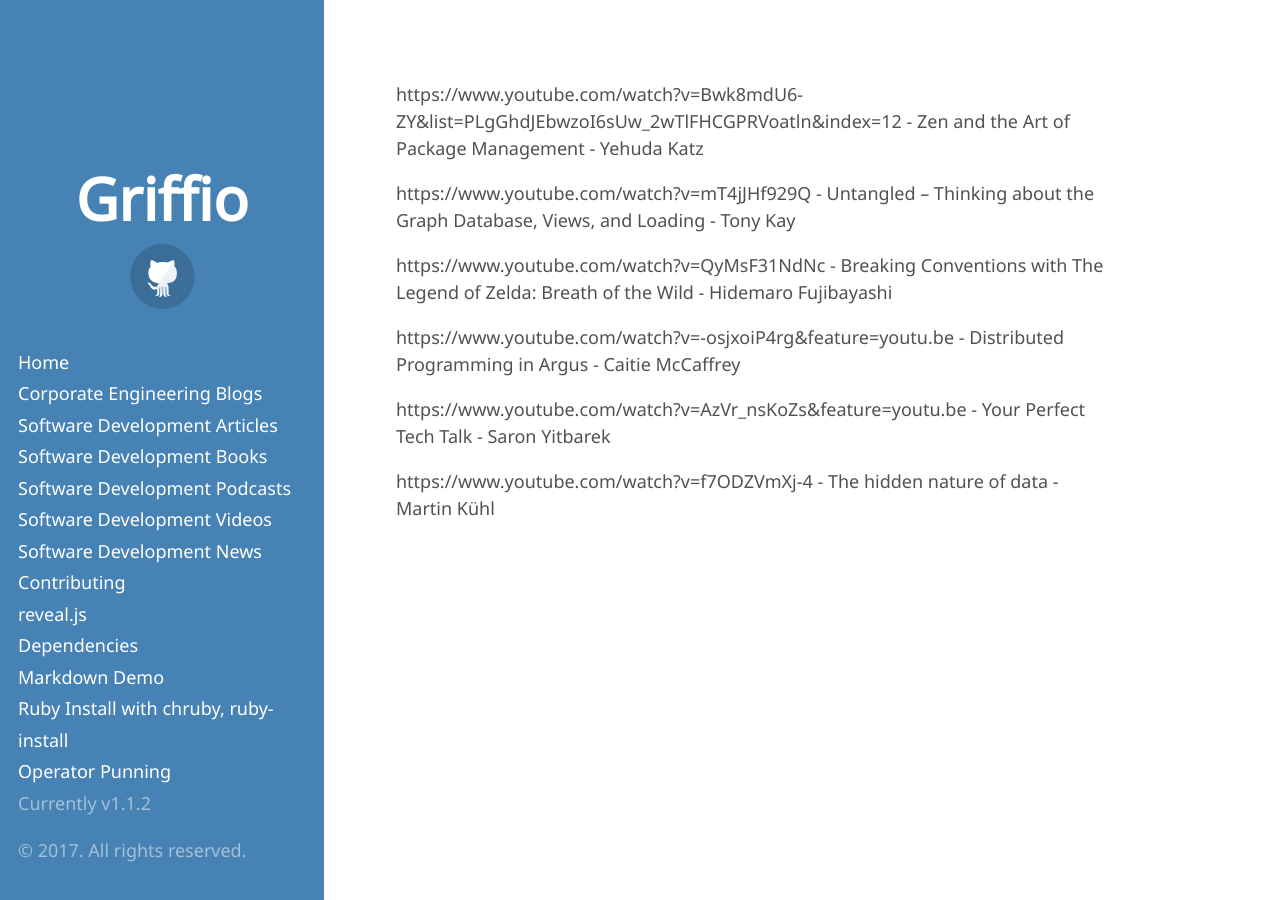
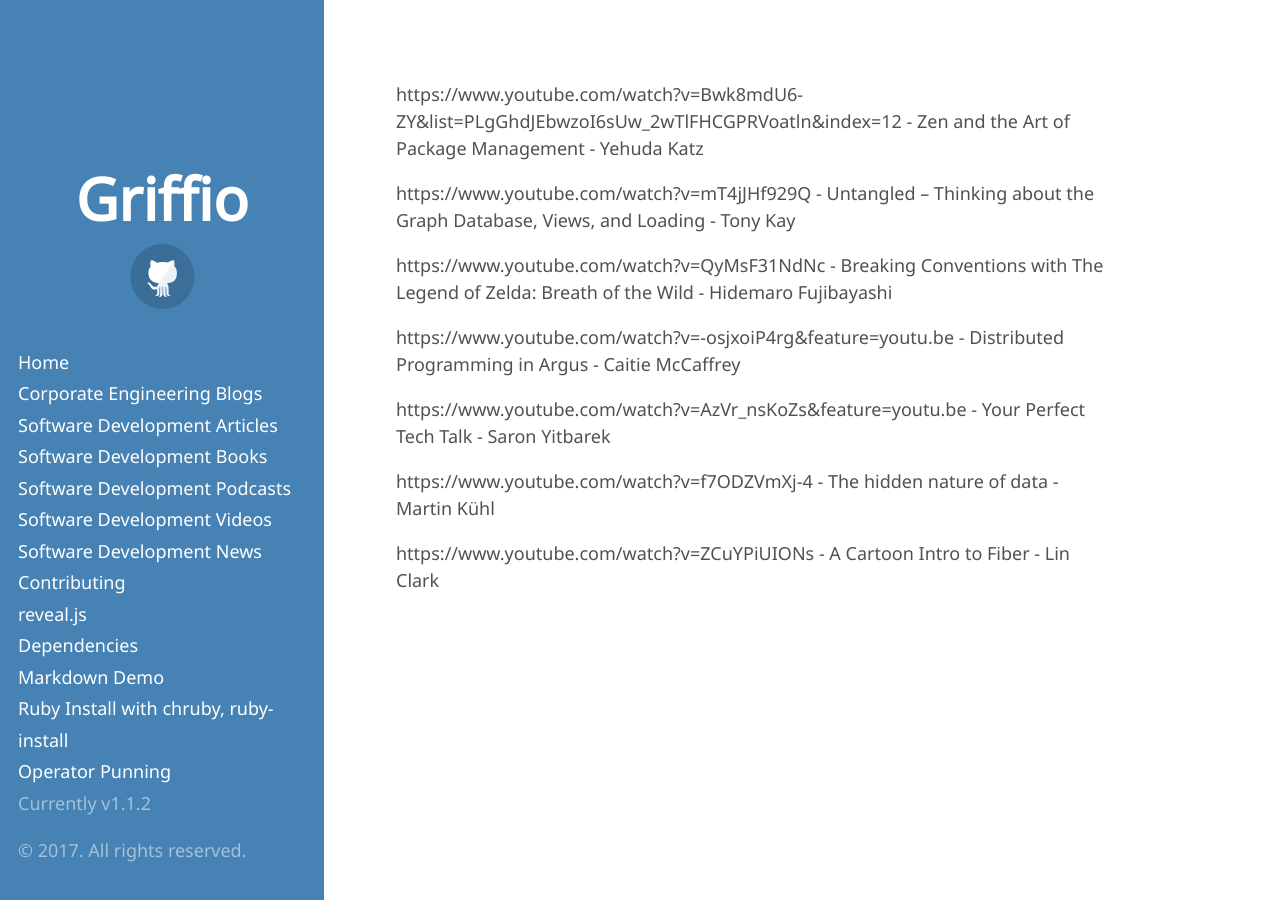
Before and after one commit to griffio/griffio.github.io, a Jekyll site: the page built from tech_talks_highlighted_2017.md, in a window 1280 px wide. Built offline with Jekyll 4.4.1, drawn with Linux system fonts in a browser that asks for light colours; some web fonts are replaced; our own code applies the rules of GitHub Pages for plain Markdown files.

Commit message:
A Cartoon Intro to Fiber

```diff
--- a/tech_talks_highlighted_2017.md
+++ b/tech_talks_highlighted_2017.md
@@ -9,3 +9,5 @@
 https://www.youtube.com/watch?v=AzVr_nsKoZs&feature=youtu.be - Your Perfect Tech Talk - Saron Yitbarek
 
 https://www.youtube.com/watch?v=f7ODZVmXj-4 - The hidden nature of data - Martin Kühl
+
+https://www.youtube.com/watch?v=ZCuYPiUIONs - A Cartoon Intro to Fiber - Lin Clark
```
